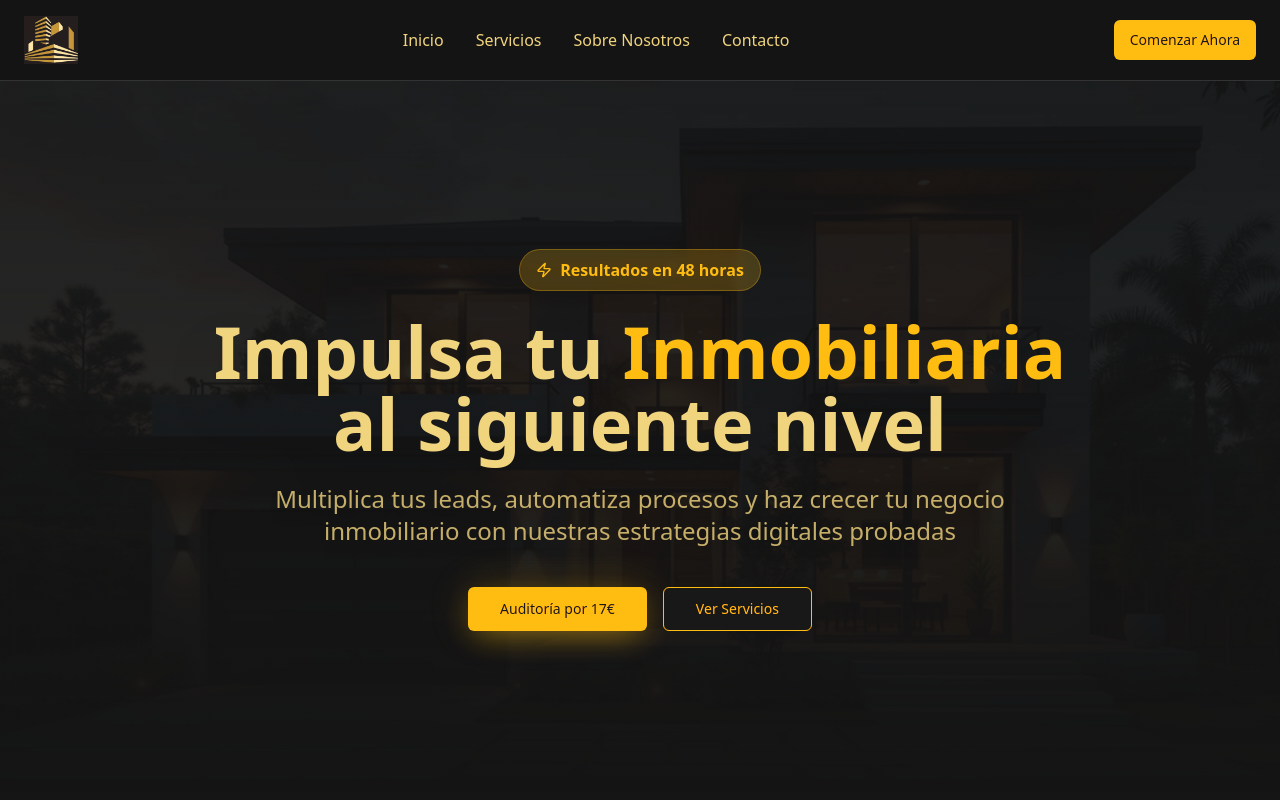
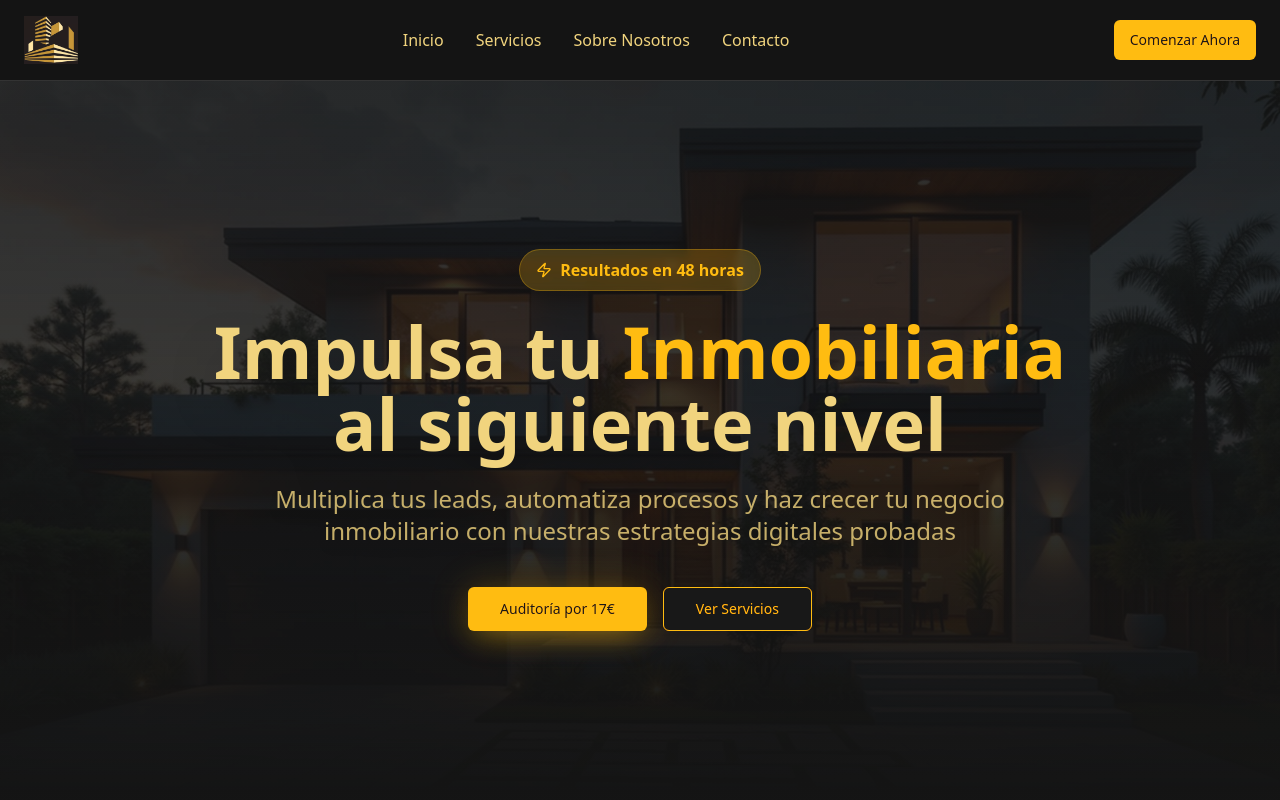
Before and after one commit to marcoomatii-sudo/leadleap-immopro, a React (Vite) app: page / in a window 1280 px wide. Shown: the top 800 px of the page. Built offline with nearby package versions, Linux system fonts and the light colour scheme.

Commit message:
Adjust image opacity

```diff
--- a/src/components/NewHeroSection.tsx
+++ b/src/components/NewHeroSection.tsx
@@ -9,7 +9,7 @@ const NewHeroSection = () => {
     <section className="relative min-h-screen flex items-center justify-center bg-background pt-20 overflow-hidden">
       {/* Background Image with Overlay */}
       <div
-        className="absolute inset-0 z-0 opacity-20"
+        className="absolute inset-0 z-0 opacity-40"
         style={{
           backgroundImage: `url(${heroBackground})`,
           backgroundSize: 'cover',
--- a/src/components/WhySection.tsx
+++ b/src/components/WhySection.tsx
@@ -28,7 +28,7 @@ const WhySection = () => {
   return (
     <section className="py-20 bg-background relative overflow-hidden">
       <div
-        className="absolute inset-0 opacity-5"
+        className="absolute inset-0 opacity-15"
         style={{
           backgroundImage: `url(${marketingDashboard})`,
           backgroundSize: 'cover',
```
